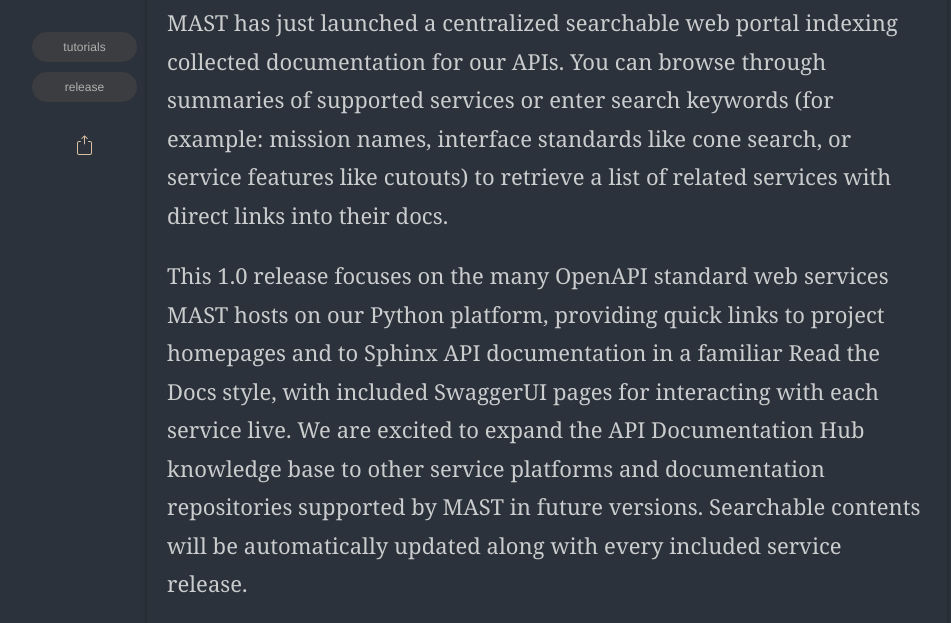
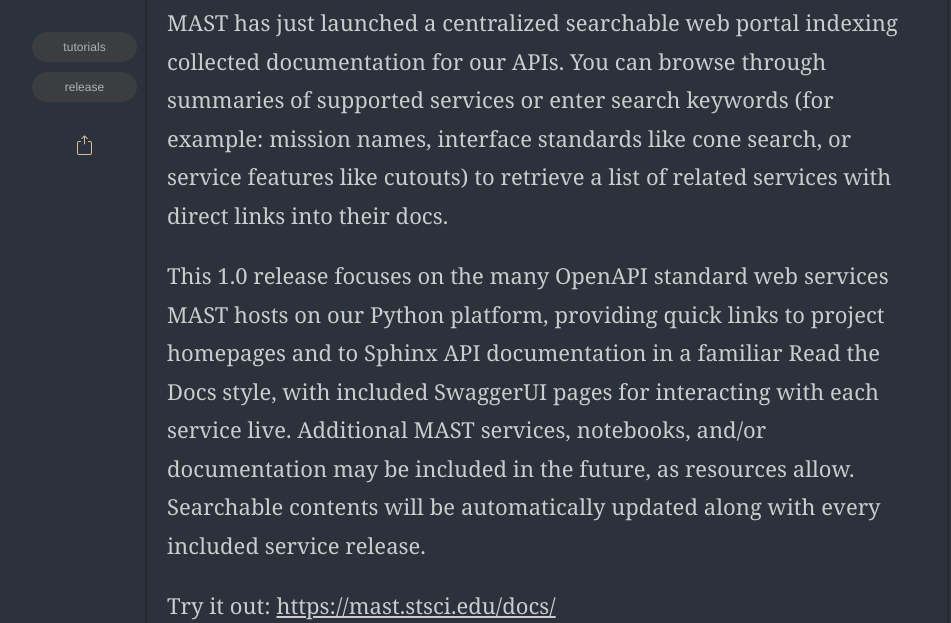
Before and after one commit to spacetelescope/mast-blog, a Jekyll site: the page built from _posts/2025-04-29-api-docs-hub-1.0-post.md, in a window 1280 px wide and 900 px high, scrolled down 964 px, cut to the strip 0-623 px from the top of the window. Shown: the whole strip, without its empty margins (93-1044 px from the left). Built offline with Jekyll 4.4.1, drawn with Linux system fonts in a browser that asks for light colours; some web fonts are replaced.

Commit message:
promise less

```diff
--- a/_posts/2025-04-29-api-docs-hub-1.0-post.md
+++ b/_posts/2025-04-29-api-docs-hub-1.0-post.md
@@ -13,7 +13,7 @@
 
 MAST has just launched a centralized searchable web portal indexing collected documentation for our APIs. You can browse through summaries of supported services or enter search keywords (for example: mission names, interface standards like cone search, or service features like cutouts) to retrieve a list of related services with direct links into their docs.
 
-This 1.0 release focuses on the many OpenAPI standard web services MAST hosts on our Python platform, providing quick links to project homepages and to Sphinx API documentation in a familiar Read the Docs style, with included SwaggerUI pages for interacting with each service live. We are excited to expand the API Documentation Hub knowledge base to other service platforms and documentation repositories supported by MAST in future versions. Searchable contents will be automatically updated along with every included service release.
+This 1.0 release focuses on the many OpenAPI standard web services MAST hosts on our Python platform, providing quick links to project homepages and to Sphinx API documentation in a familiar Read the Docs style, with included SwaggerUI pages for interacting with each service live. Additional MAST services, notebooks, and/or documentation may be included in the future, as resources allow. Searchable contents will be automatically updated along with every included service release.
 
 Try it out: [https://mast.stsci.edu/docs/](https://mast.stsci.edu/docs/)
 
```
